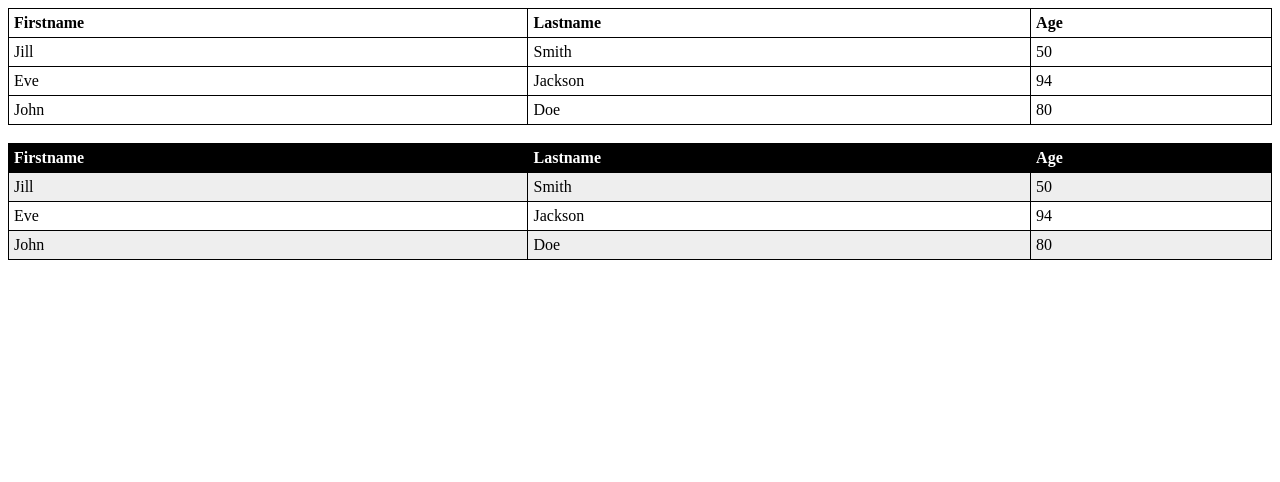
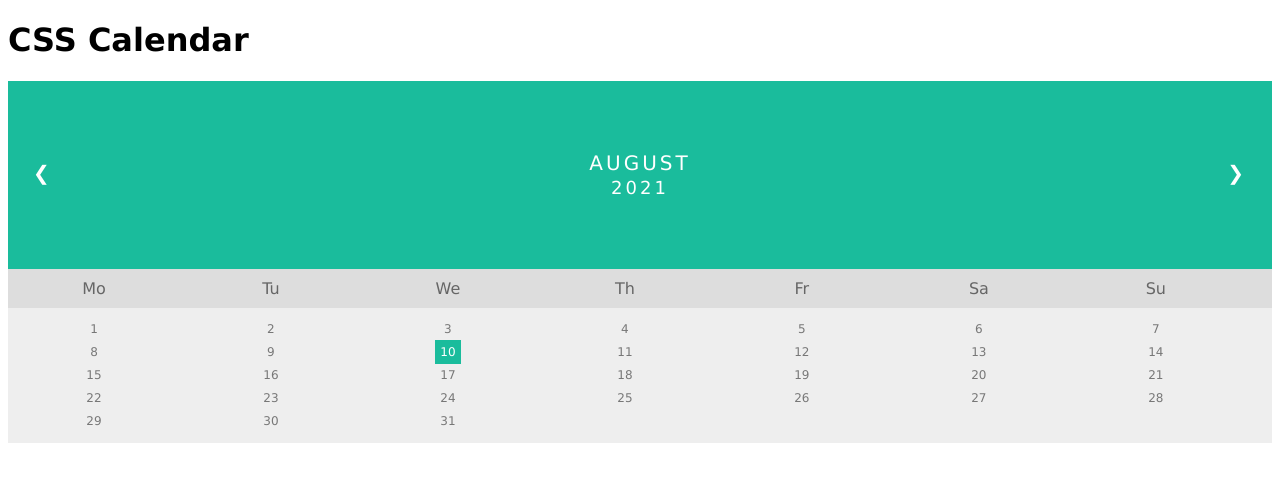
Before and after one commit to Ahmedmagddi/aws-ecs-fargate, a plain HTML site: page static-html-directory/index.html in a window 1280 px wide. Drawn offline with Linux system fonts and the light colour scheme.

Commit message:
Changing source code to trigger app pipeline

```diff
--- a/static-html-directory/index.html
+++ b/static-html-directory/index.html
@@ -1,80 +1,149 @@
 <!DOCTYPE html>
-<title>Employees Data</title>
+<title>2021 Calendar</title>
 <html>
 <head>
 <style>
-table {
-  width:100%;
+* {box-sizing: border-box;}
+ul {list-style-type: none;}
+body {font-family: Verdana, sans-serif;}
+
+.month {
+  padding: 70px 25px;
+  width: 100%;
+  background: #1abc9c;
+  text-align: center;
 }
-table, th, td {
-  border: 1px solid black;
-  border-collapse: collapse;
+
+.month ul {
+  margin: 0;
+  padding: 0;
 }
-th, td {
+
+.month ul li {
+  color: white;
+  font-size: 20px;
+  text-transform: uppercase;
+  letter-spacing: 3px;
+}
+
+.month .prev {
+  float: left;
+  padding-top: 10px;
+}
+
+.month .next {
+  float: right;
+  padding-top: 10px;
+}
+
+.weekdays {
+  margin: 0;
+  padding: 10px 0;
+  background-color: #ddd;
+}
+
+.weekdays li {
+  display: inline-block;
+  width: 13.6%;
+  color: #666;
+  text-align: center;
+}
+
+.days {
+  padding: 10px 0;
+  background: #eee;
+  margin: 0;
+}
+
+.days li {
+  list-style-type: none;
+  display: inline-block;
+  width: 13.6%;
+  text-align: center;
+  margin-bottom: 5px;
+  font-size:12px;
+  color: #777;
+}
+
+.days li .active {
   padding: 5px;
-  text-align: left;
+  background: #1abc9c;
+  color: white !important
 }
-table.names tr:nth-child(even) {
-  background-color: #eee;
+
+/* Add media queries for smaller screens */
+@media screen and (max-width:720px) {
+  .weekdays li, .days li {width: 13.1%;}
 }
-table.names tr:nth-child(odd) {
-  background-color:#fff;
+
+@media screen and (max-width: 420px) {
+  .weekdays li, .days li {width: 12.5%;}
+  .days li .active {padding: 2px;}
 }
-table.names th {
-  background-color: black;
-  color: white
+
+@media screen and (max-width: 290px) {
+  .weekdays li, .days li {width: 12.2%;}
 }
 </style>
 </head>
 <body>
 
-<table>
-  <tr>
-    <th>Firstname</th>
-    <th>Lastname</th>
-    <th>Age</th>
-  </tr>
-  <tr>
-    <td>Jill</td>
-    <td>Smith</td>
-    <td>50</td>
-  </tr>
-  <tr>
-    <td>Eve</td>
-    <td>Jackson</td>
-    <td>94</td>
-  </tr>
-  <tr>
-    <td>John</td>
-    <td>Doe</td>
-    <td>80</td>
-  </tr>
-</table>
+<h1>CSS Calendar</h1>
 
-<br>
+<div class="month">
+  <ul>
+    <li class="prev">&#10094;</li>
+    <li class="next">&#10095;</li>
+    <li>
+      August<br>
+      <span style="font-size:18px">2021</span>
+    </li>
+  </ul>
+</div>
 
-<table class="names">
-  <tr>
-    <th>Firstname</th>
-    <th>Lastname</th>
-    <th>Age</th>
-  </tr>
-  <tr>
-    <td>Jill</td>
-    <td>Smith</td>
-    <td>50</td>
-  </tr>
-  <tr>
-    <td>Eve</td>
-    <td>Jackson</td>
-    <td>94</td>
-  </tr>
-  <tr>
-    <td>John</td>
-    <td>Doe</td>
-    <td>80</td>
-  </tr>
-</table>
+<ul class="weekdays">
+  <li>Mo</li>
+  <li>Tu</li>
+  <li>We</li>
+  <li>Th</li>
+  <li>Fr</li>
+  <li>Sa</li>
+  <li>Su</li>
+</ul>
+
+<ul class="days">
+  <li>1</li>
+  <li>2</li>
+  <li>3</li>
+  <li>4</li>
+  <li>5</li>
+  <li>6</li>
+  <li>7</li>
+  <li>8</li>
+  <li>9</li>
+  <li><span class="active">10</span></li>
+  <li>11</li>
+  <li>12</li>
+  <li>13</li>
+  <li>14</li>
+  <li>15</li>
+  <li>16</li>
+  <li>17</li>
+  <li>18</li>
+  <li>19</li>
+  <li>20</li>
+  <li>21</li>
+  <li>22</li>
+  <li>23</li>
+  <li>24</li>
+  <li>25</li>
+  <li>26</li>
+  <li>27</li>
+  <li>28</li>
+  <li>29</li>
+  <li>30</li>
+  <li>31</li>
+</ul>
 
 </body>
 </html>
```
